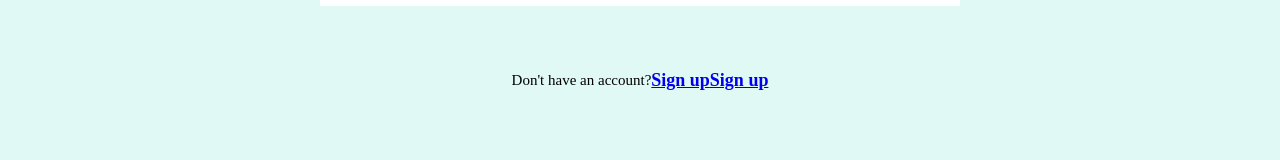
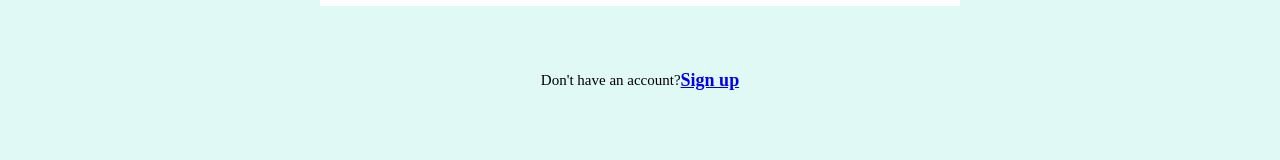
Before and after one commit to irfanopc/Real-Estate-Frontend, a React (Create React App) app in the folder realestatefrontend/: page / in a window 1280 px wide. Shown: the part 592-752 px from the top of the page. Built offline with nearby package versions, Linux system fonts and the light colour scheme.

Commit message:
Update Signin.jsx

```diff
--- a/realestatefrontend/src/signUp/Signin.jsx
+++ b/realestatefrontend/src/signUp/Signin.jsx
@@ -109,7 +109,7 @@ function Signin() {
         </div>
         <div className="addition">
           <p>Don't have an account?</p>
-          <Link to={"/signup"}>Sign up</Link>
+
           {/* <a href="/signup">Sign up</a> */}
 
            <Link to={"/signup"}>Sign up</Link>
```
